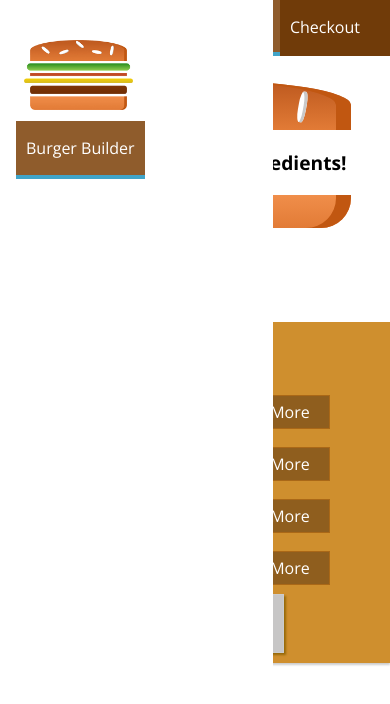
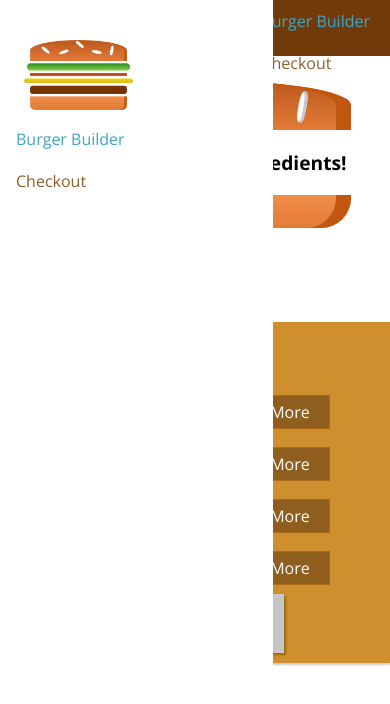
Before and after one commit to YudhaYuki/burger-builder, a React app: page / in a window 390 px wide. Shown: the top 704 px of the page. Built offline with nearby package versions, Linux system fonts and the light colour scheme.

Commit message:
More about Responsive Adjustments - PART I

```diff
--- a/src/components/Navigation/NavigationItems/NavigationItem/NavigationItem.css
+++ b/src/components/Navigation/NavigationItems/NavigationItem/NavigationItem.css
@@ -1,17 +1,15 @@
 .NavigationItem {
-    margin: 0;
+    margin: 10px 0;
     box-sizing: border-box;
-    display: flex;
-    height: 100%;
+    display: block;
+    width: 100%;
     align-items: center;
 }
 
 .NavigationItem a {
-    color: white;
+    color: #8F5C2C;
     text-decoration: none;
-    height: 100%;
-    padding: 16px 10px;
-    border-bottom: 10px solid transparent;
+    width: 100%;
     box-sizing: border-box;
     display: block;
 }
@@ -19,12 +17,30 @@
 .NavigationItem a:hover,
 .NavigationItem a:active,
 .NavigationItem a.active {
-    background-color: #8F5C2C;
-    border-bottom: 4px solid #40A4C8;
-    color: white;
+    color: #40A4C8;
 }
 
+@media (min-width: 500px) {
+    .NavigationItem {
+        margin: 0;
+        display: flex;
+        height: 100%;
+        width: auto;
+        align-items: center;
+    }
 
- {
+    .NavigationItem a {
+        color: white;
+        height: 100%;
+        padding: 16px 10px;
+        border-bottom: 4px solid transparent;
+    }
 
+    .NavigationItem a:hover,
+    .NavigationItem a:active,
+    .NavigationItem a.active {
+        background-color: #8F5C2C;
+        border-bottom: 4px solid #40A4C8;
+        color: white;
+    }
 }
--- a/src/components/Navigation/NavigationItems/NavigationItems.css
+++ b/src/components/Navigation/NavigationItems/NavigationItems.css
@@ -3,6 +3,13 @@
     padding: 0;
     list-style: none;
     display: flex;
+    flex-flow: column;
     align-items: center;
     height: 100%;
 }
+
+@media (min-width: 500px) {
+    .NavigationItems {
+        flex-flow: row;
+    }
+}
```
